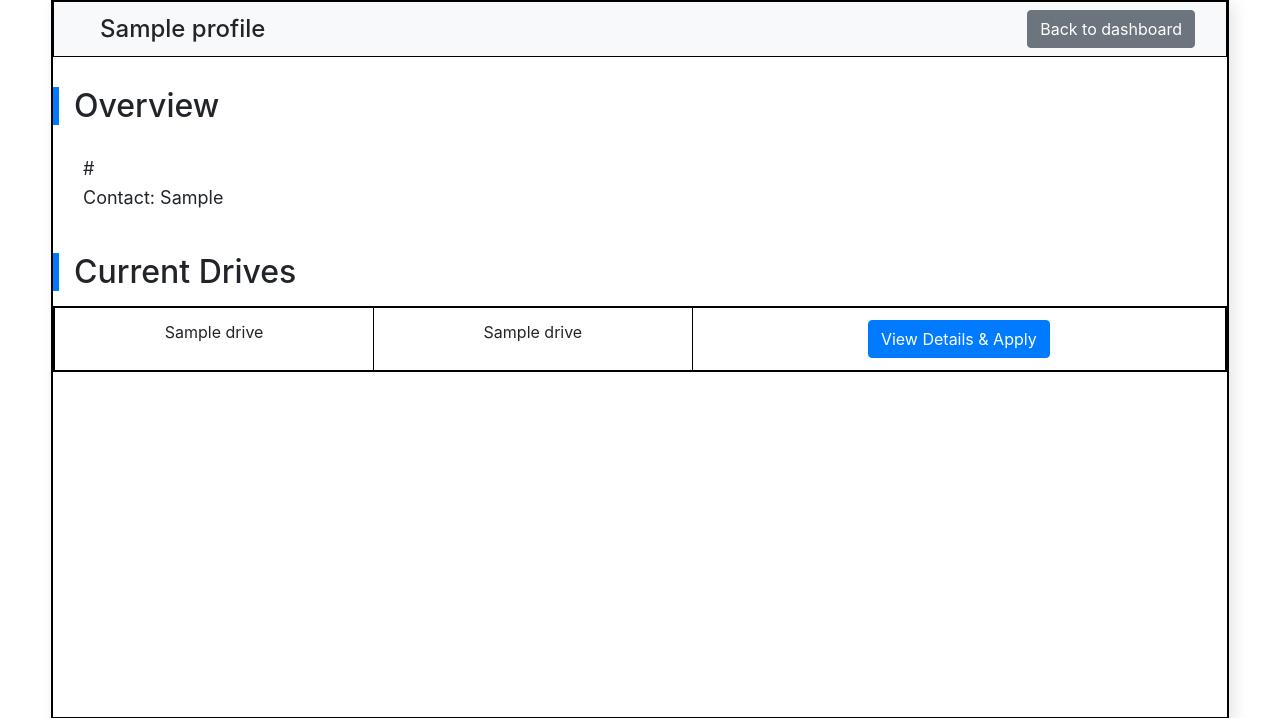
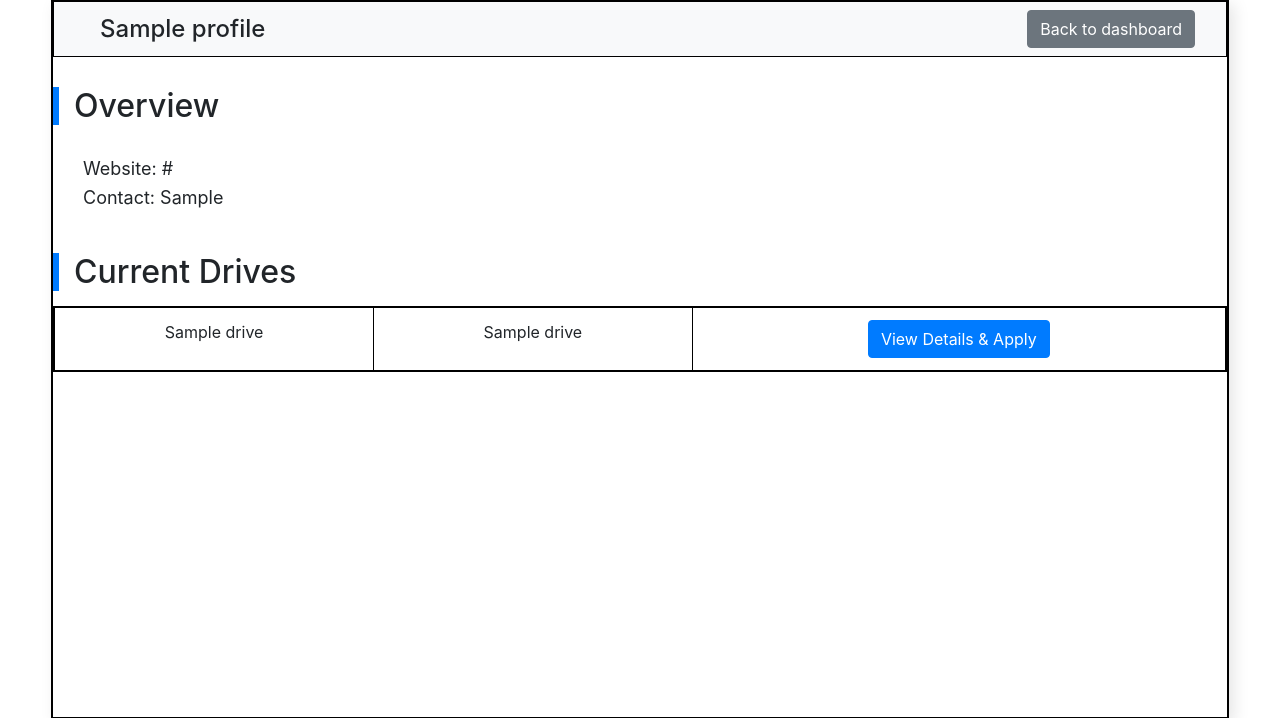
Before and after one commit to 23f2002113/placement-portal-app, a Flask app: page /student/company/1 in a window 1280 px wide. Shown: the part 21-739 px from the top of the page. Run offline with Flask 3, Linux system fonts and the light colour scheme; tables that the repository leaves empty hold one stand-in row (values such as "Sample post").

Commit message:
Update templates

```diff
--- a/templates/admin_student_application.html
+++ b/templates/admin_student_application.html
@@ -27,6 +27,8 @@
                     <br>
                     <strong>Job Title:</strong> {{application.drive.job_title}}<br>
                     <br>
+                    <strong>Status:</strong> {{application.status}}<br>
+                    <br>
                     <div class="container-fluid">
                         <a href="/static/uploads/resumes/{{application.student.resume_link}}" class="btn btn-info" target="_blank">View Resume</a>
                         <div class="btn-group">
--- a/templates/student_company.html
+++ b/templates/student_company.html
@@ -19,7 +19,10 @@
             </nav>
             <div id="content1">
                 <h2>Overview</h2>
-                <p style="margin: 30px;">{{ company.website }} <br> Contact: {{ company.hr_contact }}</p>
+                <p style="margin: 30px;">
+                    Website: {{ company.website }} <br>
+                    Contact: {{ company.hr_contact }} <br>
+                </p>
             </div>
             <div id="content2">
                 <h2>Current Drives</h2>
```
